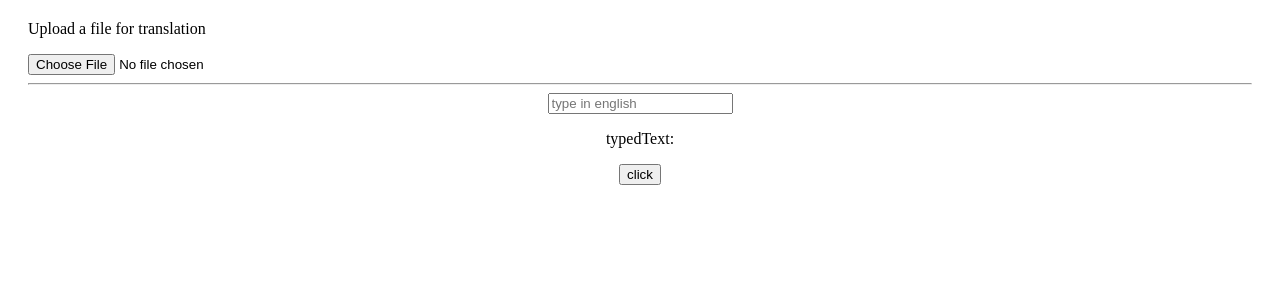
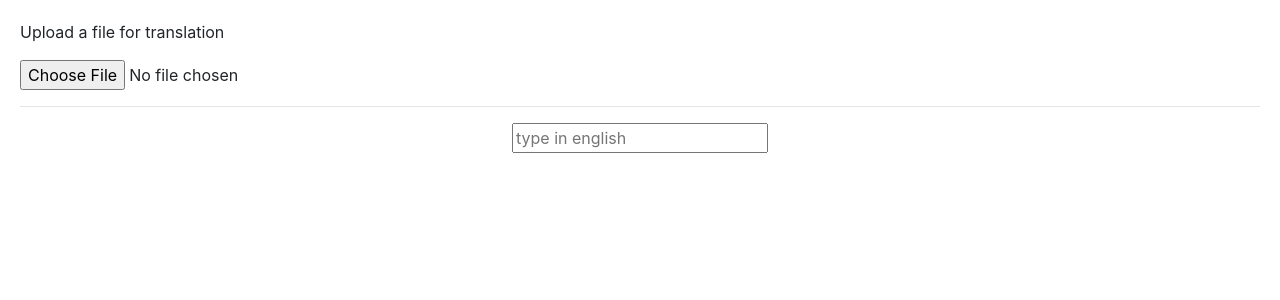
Before and after one commit to loisfa/trad-app, an Angular app: page / in a window 1280 px wide. Shown: the top 300 px of the page. Built offline with nearby package versions, Linux system fonts and the light colour scheme.

Commit message:
parser working

```diff
--- a/src/app/typing-zone/typing-zone.component.html
+++ b/src/app/typing-zone/typing-zone.component.html
@@ -2,10 +2,6 @@
 
   <input type="text" (input)="textChanged()" [(ngModel)]="typedText" placeholder="type in english">
 
-  <p>typedText: {{parsedText}}</p>
-
-  <button (click)="textChanged()">
-    click
-  </button>
+  <h4>{{parsedText}}</h4>
 
 </div>
--- a/src/app/typing-zone/typing-zone.component.ts
+++ b/src/app/typing-zone/typing-zone.component.ts
@@ -36,21 +36,22 @@
   textChanged() {
 
     // should be implemented as  a service
-    console.log("received key");
-    console.log(this.dictCyrillic);
-    console.log(this.parsedText);
-    console.log(this.typedText);
+    console.log("text changed");
+    let tmpText = this.typedText;
+
     if (this.dictCyrillic != undefined) {
       console.log("multiple letters -------");
       for(let letter in this.dictCyrillic['multipleLetters']) {
-        console.log(letter);
+        var re = new RegExp(letter, 'g');
+        tmpText = tmpText.replace(re, this.dictCyrillic['multipleLetters'][letter]);
       }
       console.log("single letters -------");
       for(let letter in this.dictCyrillic['singleLetters']) {
-        console.log(letter);
+        var re = new RegExp(letter, 'g');
+        tmpText = tmpText.replace(re, this.dictCyrillic['singleLetters'][letter]);
       }
     }
-
+    this.parsedText = tmpText;
 
   }
 
--- a/src/assets/dict-cyrillic.json
+++ b/src/assets/dict-cyrillic.json
@@ -1,5 +1,5 @@
 {
-	"simpleLetters":
+	"singleLetters":
 	{
 		"A":"А",
 		"a":"а",
```
Also changed, not shown: .angular-cli.json.
